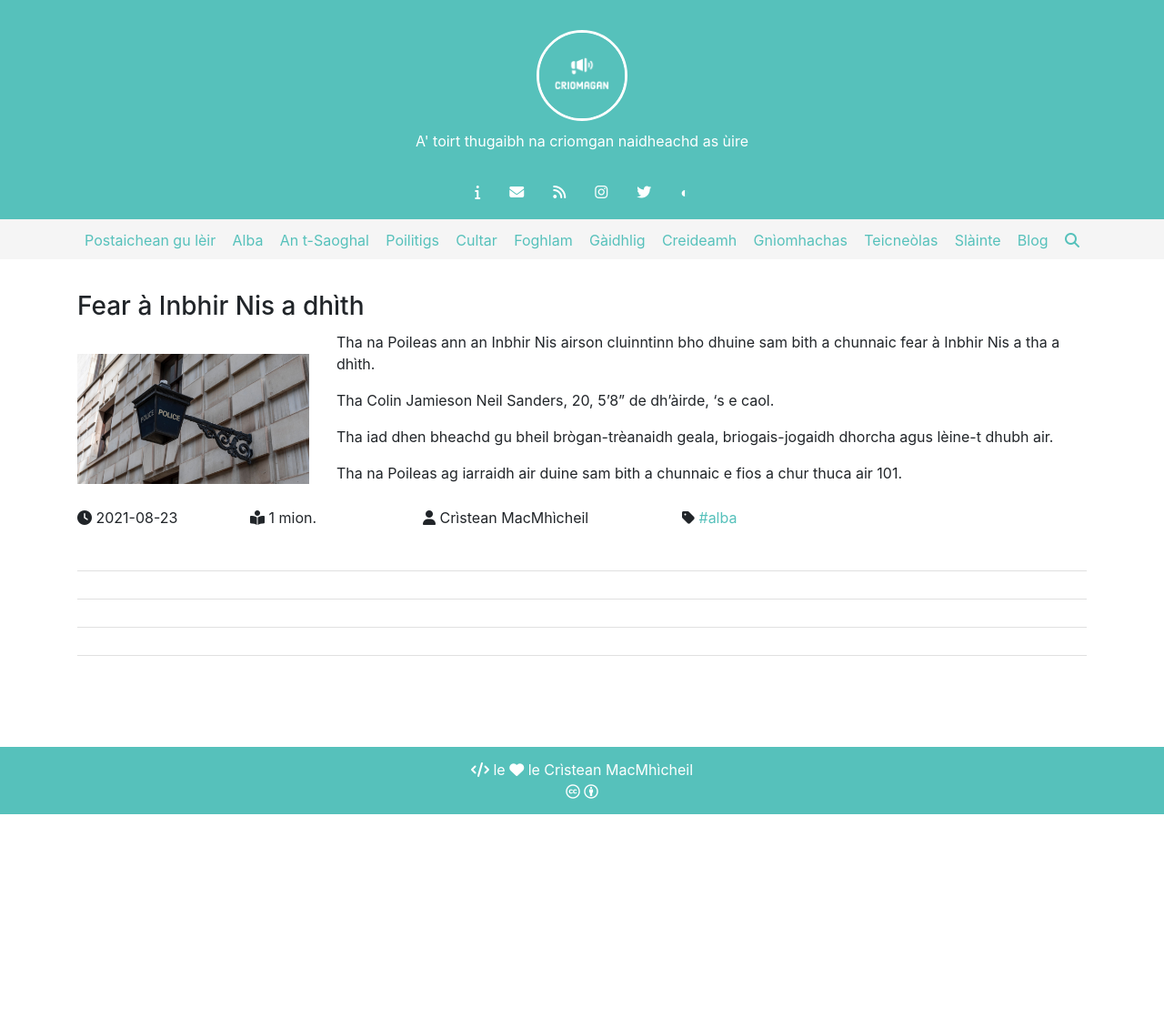
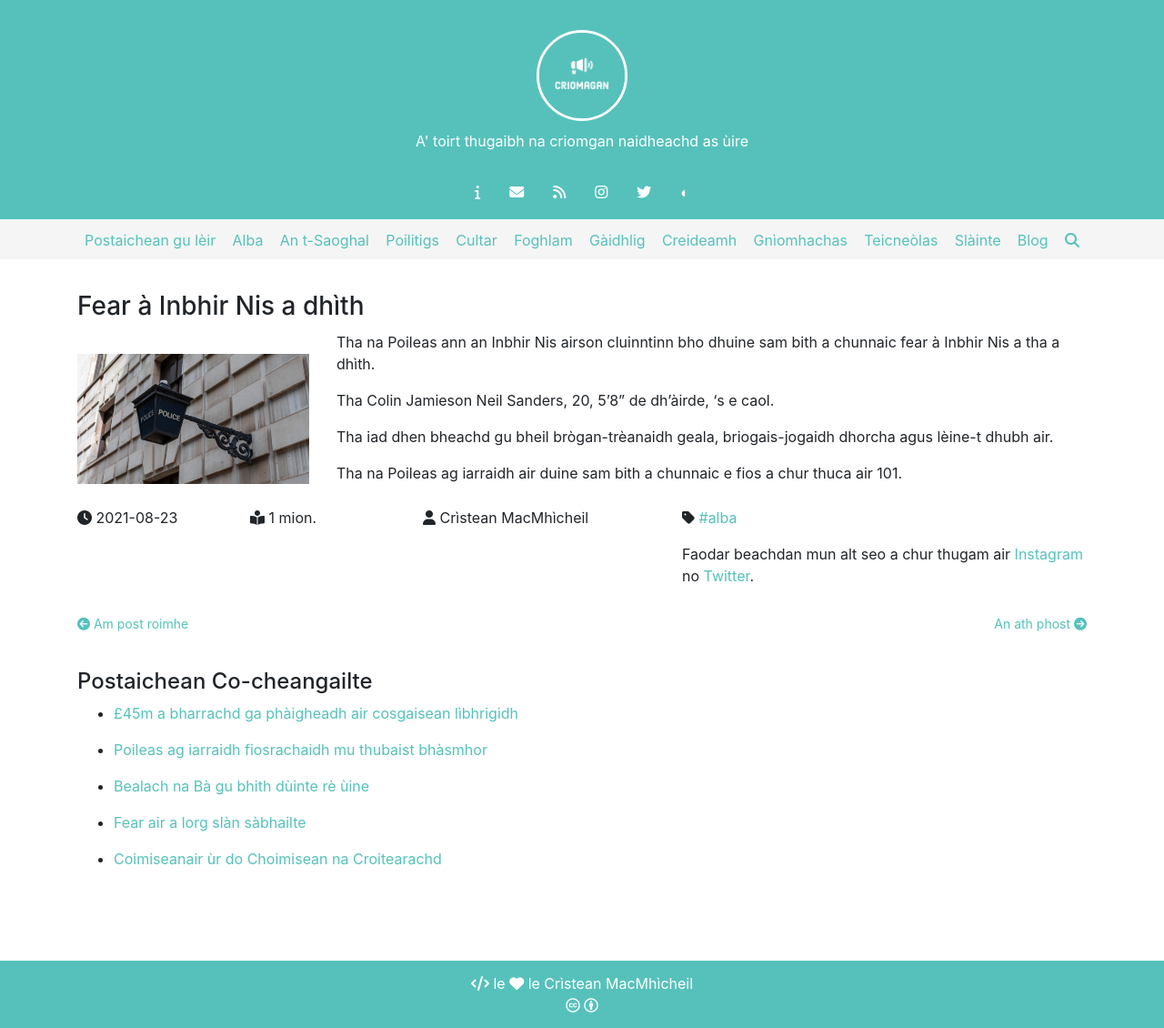
Before and after one commit to criomagan/criomagan.github.io, a Jekyll site: the page built from _posts/2021-08-23-fear-a-inbhir-nis-a-dhith.md, in a window 1280 px wide. Shown: the whole page at 91% size. Built offline with Jekyll 4.4.1, drawn with Linux system fonts in a browser that asks for light colours; nearby versions of some CDN libraries; before the commit the page ends 900 px from its top, so only the background shows below that.

Commit message:
Update post.html

```diff
--- a/_layouts/post.html
+++ b/_layouts/post.html
@@ -37,19 +37,53 @@ layout: default
         <p><i class="fas fa-user"></i> {{ page.author }}</p>
       </div>
       <div class="col-md-5">
-        <p style="display: inline-block"><i class="fa fa-tag"></i> {% for category in page.categories %}
-          <a class="post-category-link" href="{{ site.baseurl }}/roinn-seorsa/{{ category }}">
-            #{{ category }}
-          </a></p>
-        {% endfor %}
+        <p style="display: inline-block"><i class="fa fa-tag"></i> {% for category in page.categories %} <a class="post-category-link" href="{{ site.baseurl }}/roinn-seorsa/{{ category }}">#{{ category }}</a> {% endfor %} </p>
+        <p>Faodar beachdan mun alt seo a chur thugam air <a {% if page.instagram %} href="{{ page.instagram }}" {% else %} href="https://www.instagram.com/criomagan"{% endif %}>Instagram</a> no <a {% if page.twitter %} href="{{ page.twitter }}" {% else %} href="https://www.twitter.com/criomagan_"{% endif %}>Twitter</a>.</p>
       </div>
+
     </div>
-    <div class="section-divider"></div>
-      {% include post-nav.html %}
-    <div class="section-divider"></div>
-      {% include related.html %}
-    <div class="section-divider"></div>
-      {% include comments.html %}
-    <div class="section-divider"></div>
+    <div class="PageNavigation">
+      {% for post in site.posts %}
+              {% if post.url == page.url %}
+                  {% assign post_index0 = forloop.index0 %}
+                  {% assign post_index1 = forloop.index %}
+              {% endif %}
+          {% endfor %}
+          {% for post in site.posts %}
+              {% if post_index0 == forloop.index %}
+                  {% assign next_post = post.url %}
+              {% endif %}
+              {% if post_index1 == forloop.index0 %}
+                  {% assign prev_post = post.url %}
+              {% endif %}
+          {% endfor %}
+          {% if prev_post %}
+              <a class="prev" href="{{ prev_post }}"><i class="fas fa-arrow-circle-left"></i> Am post roimhe</a>
+          {% endif %}
+          {% if next_post %}
+              <a class="next" href="{{ next_post }}">An ath phost <i class="fas fa-arrow-circle-right"></i></a>
+          {% endif %}
+    </div>
+    <div class="related">
+      {% unless page.categories == null %}
+        {% capture pageCategory %}{{ page.categories[0] }}{% endcapture %}
+        {% unless site.categories[pageCategory].size == 1 %}
+          <h4>Postaichean Co-cheangailte</h4>
+          <ul class="related-posts">
+            {% for post in site.categories[pageCategory] limit:6 %}
+              {% unless post.title == page.title %}
+                <li class="related-post">
+                  <p>
+                    <a class="related-post" href="{{ site.baseurl }}{{ post.url }}">
+                      {{ post.title }}
+                    </a>
+                  </p>
+                </li>
+              {% endunless %}
+            {% endfor %}
+          </ul>
+        {% endunless %}
+      {% endunless %}
+    </div>
   </div>
 </div>
```
